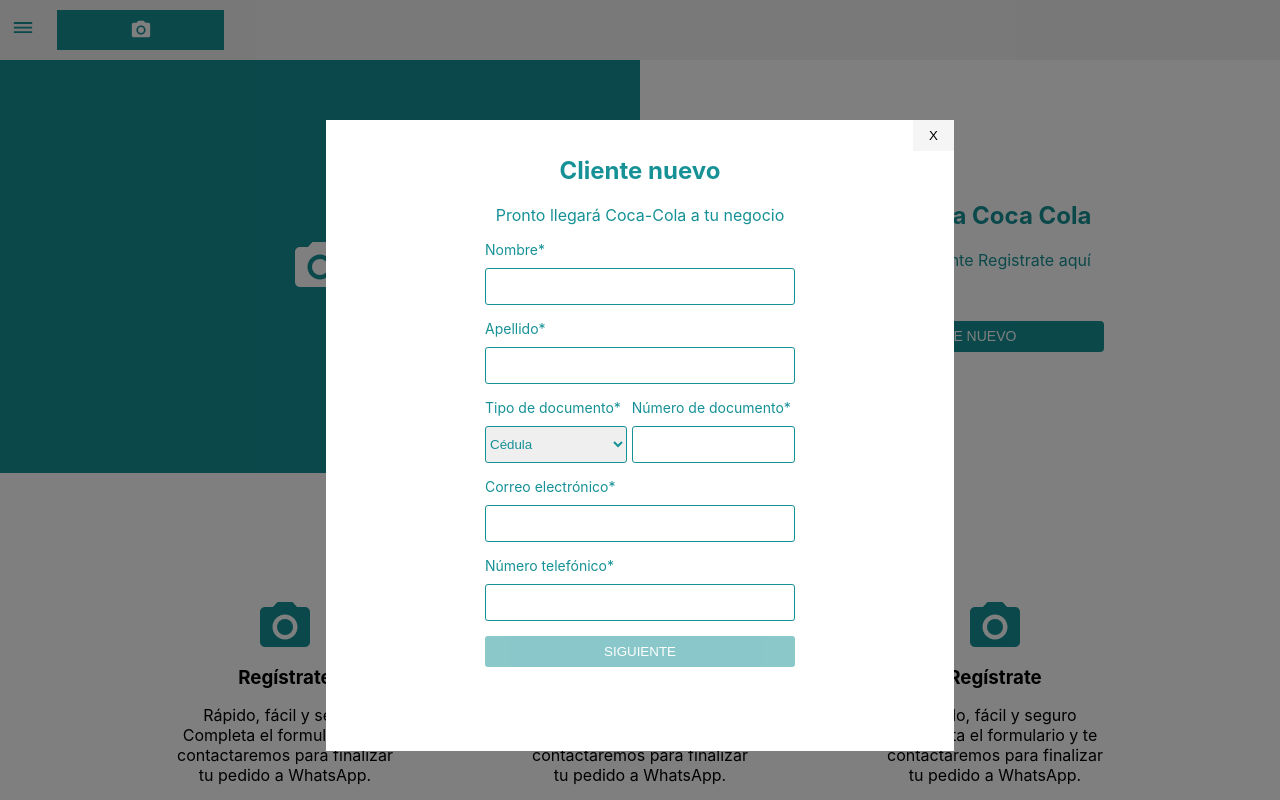
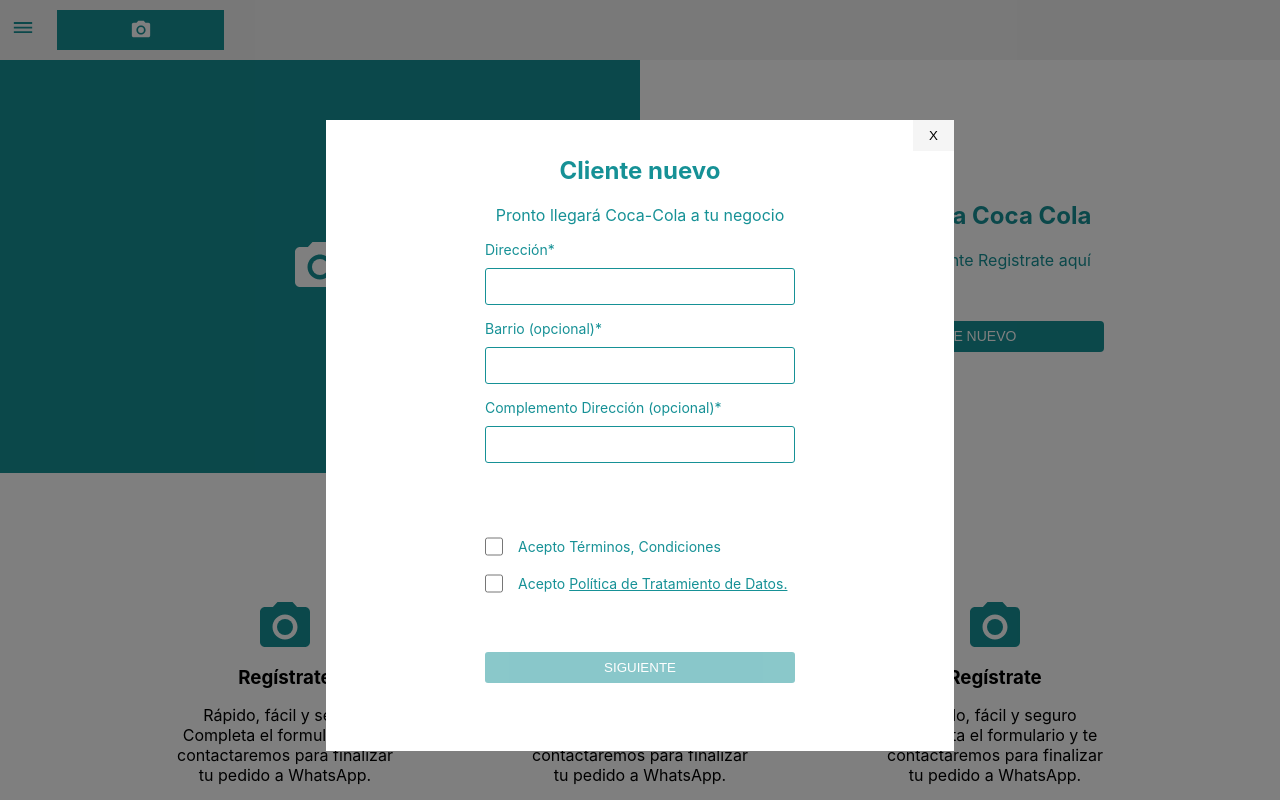
Before and after one commit to betotorodev/form-prototype, a React (Create React App) app: page / in a window 1280 px wide. Both pictures are taken after a click on the button "CLIENTE NUEVO". Shown: the top 800 px of the page. Built offline with nearby package versions, Linux system fonts and the light colour scheme.

Commit message:
[UPDATE] second modal

```diff
--- a/src/App.js
+++ b/src/App.js
@@ -1,7 +1,7 @@
 import { useState, useEffect } from 'react'
 import './App.css';
 
-import Modal from './component/Modal'
+import Modal from './component/modal/Modal'
 import { IconContext } from "react-icons";
 import { MdDehaze, MdPhotoCamera } from "react-icons/md";
 
--- a/src/component/Modal.js
+++ /dev/null
@@ -1,51 +0,0 @@
-import React from 'react'
-import ReactDOM from 'react-dom'
-import './modal.css'
-
-const Modal = ({ toggle, onClick }) => {
-  return ReactDOM.createPortal(
-    <>
-      {
-        toggle ?
-        <div className="Modal">
-          <div className="Modal__container">
-            <button onClick={onClick} className="Modal__close-button">X</button>
-            <form action="">
-              <div className="form-title">
-                <h2>Cliente nuevo</h2>
-                <p>Pronto llegará Coca-Cola a tu negocio</p>
-              </div>
-              <label>Nombre*</label>
-              <input type="text"/>
-              <label>Apellido*</label>
-              <input type="text"/>
-              <section>
-                <div>
-                  <label>Tipo de documento*</label>
-                  <select name="Cédula">
-                    <option>Cédula</option>
-                    <option>Tarjeta de identidad</option>
-                    <option>Pasaporte de extranjería</option>
-                  </select>
-                </div>
-                <div>
-                  <label>Número de documento*</label>
-                  <input type="text"/>
-                </div>
-              </section>
-              <label>Correo electrónico*</label>
-              <input type="email"/>
-              <label>Número telefónico*</label>
-              <input type="number"/>
-              <button disabled>SIGUIENTE</button>
-            </form>
-          </div>
-        </div>
-        : null
-      }
-    </>,
-    document.getElementById('modal')
-  )
-}
-
-export default Modal
--- /dev/null
+++ b/src/component/modal/Modal.js
@@ -0,0 +1,36 @@
+import React from 'react'
+import ReactDOM from 'react-dom'
+
+//components
+import { FirstModal } from './components/firstModal'
+import { SecondModal } from './components/secondModal'
+
+//css
+import './modal.css'
+
+const Modal = ({ toggle, onClick }) => {
+  return ReactDOM.createPortal(
+    <>
+      {
+        toggle ?
+        <div className="Modal">
+          <div className="Modal__container">
+            <button onClick={onClick} className="Modal__close-button">X</button>
+            <form action="">
+              <div className="form-title">
+                <h2>Cliente nuevo</h2>
+                <p>Pronto llegará Coca-Cola a tu negocio</p>
+              </div>
+              <SecondModal />
+              <button disabled>SIGUIENTE</button>
+            </form>
+          </div>
+        </div>
+        : null
+      }
+    </>,
+    document.getElementById('modal')
+  )
+}
+
+export default Modal
--- /dev/null
+++ b/src/component/modal/components/firstModal.js
@@ -0,0 +1,30 @@
+import React from 'react'
+
+export const FirstModal = () => {
+  return (
+    <>
+      <label className="label">Nombre*</label>
+      <input className="input" type="text"/>
+      <label className="label">Apellido*</label>
+      <input className="input" type="text"/>
+      <section>
+        <div>
+          <label className="label">Tipo de documento*</label>
+          <select name="Cédula">
+            <option>Cédula</option>
+            <option>Tarjeta de identidad</option>
+            <option>Pasaporte de extranjería</option>
+          </select>
+        </div>
+        <div>
+          <label className="label">Número de documento*</label>
+          <input className="input" type="text"/>
+        </div>
+      </section>
+      <label className="label">Correo electrónico*</label>
+      <input className="input" type="email"/>
+      <label className="label">Número telefónico*</label>
+      <input className="input" type="number"/>
+    </>
+  )
+}
--- /dev/null
+++ b/src/component/modal/components/secondModal.js
@@ -0,0 +1,24 @@
+import React from 'react'
+
+export const SecondModal = () => {
+  return (
+    <>
+      <label>Dirección*</label>
+      <input type="text"/>
+      <label>{'Barrio (opcional)'}*</label>
+      <input type="text"/>
+      <label>{'Complemento Dirección (opcional)'}*</label>
+      <input type="text"/>
+      <article className="checkbox-container">
+        <div>
+          <input className="checkbox" id="terminos" type="checkbox"/>
+          <label className="checkbox-label" for="terminos">Acepto Términos, Condiciones</label>
+        </div>
+        <div>
+          <input className="checkbox" id="politicas" type="checkbox"/>
+          <label className="checkbox-label" for="politicas">Acepto <a>Política de Tratamiento de Datos.</a></label>
+        </div>
+      </article>
+    </>
+  )
+}
--- a/src/component/modal.css
+++ b/src/component/modal/modal.css
@@ -79,6 +79,29 @@
   border-radius: 3px;
 }
 
+article {
+  margin: 50px 0;
+}
+
+.checkbox {
+  width: 18px;
+  margin: 0 15px 0 0;
+}
+
+.checkbox-label {
+  display: inline-block;
+  margin: 0;
+}
+
+.checkbox-label a {
+  text-decoration: underline;
+}
+
+.checkbox-container div {
+  display: flex;
+  align-items: center;
+}
+
 [disabled] {
   opacity: 0.5;
 }
```
